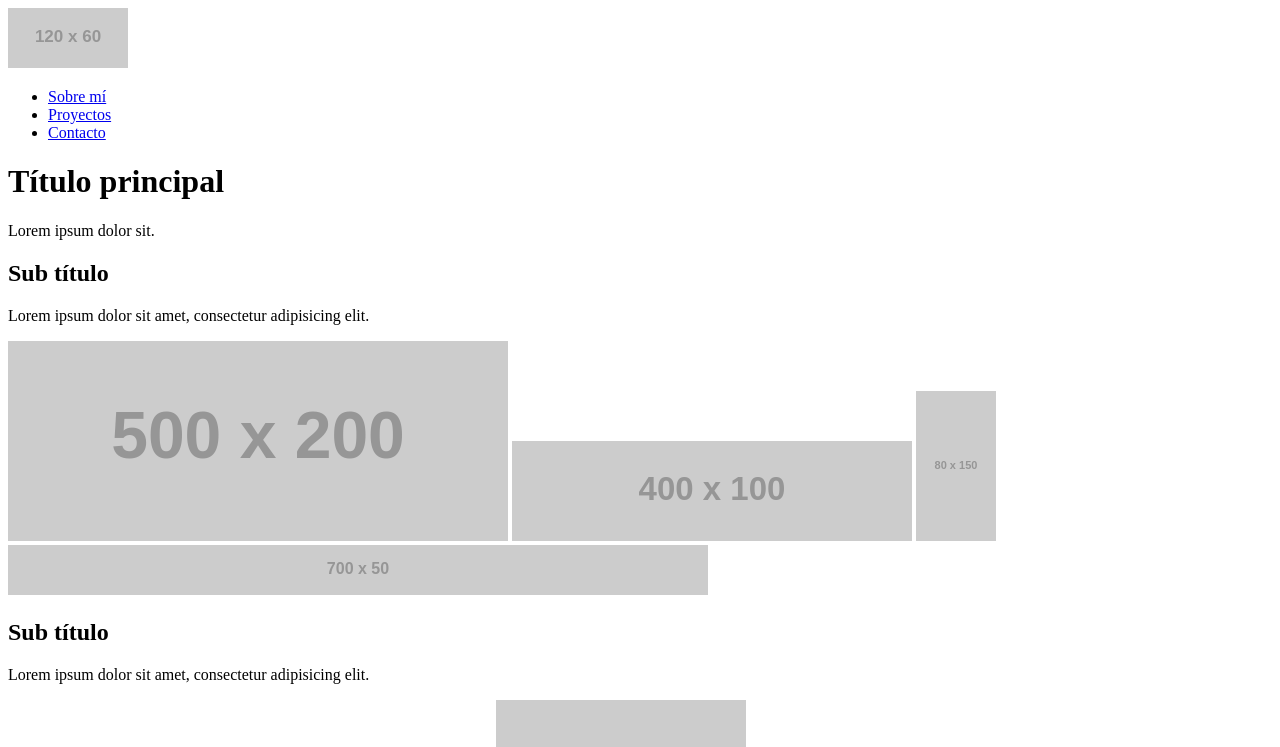
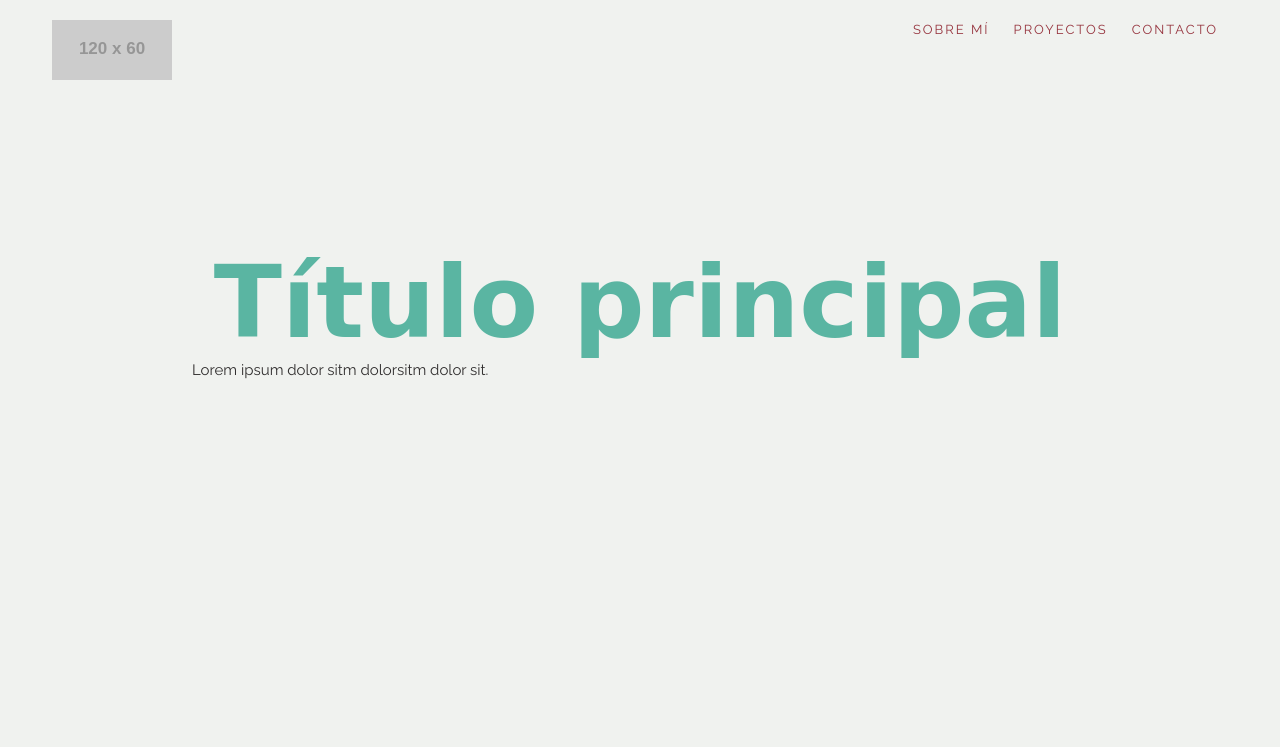
Before and after one commit to gylosada/trabajopractico, a plain HTML site: page index.html in a window 1280 px wide. Shown: the top 747 px of the page. Drawn offline with Linux system fonts and the light colour scheme; placeholder pictures from the web are drawn by us; a web font is replaced by a local one.

Commit message:
Estilos tp

```diff
--- /dev/null
+++ b/css/style.css
@@ -0,0 +1,86 @@
+*{
+	margin: 0;
+}
+
+body{
+	margin: auto;
+	background-color: #F0F2EF;
+}
+
+
+h1,h2{
+	font-family: "Elsie", cursive;
+	color: #5AB5A2;
+}
+
+p{
+	font-family: "Raleway", arial, sans-serif;
+	font-weight: 400;
+	font-size: 15px;
+	color: #312F2F;
+}
+
+h1{
+	font-size: 100px;
+	text-align: center;
+	padding-top: 160px;
+	margin: 0;
+}
+
+h2{
+	font-size: 65px;
+}
+
+h5{
+	font-family: "Raleway", arial, sans-serif;
+	font-weight: 700;
+	font-size: 13px;
+	color: #96343E;
+}
+
+a{
+	text-decoration: none;
+	font-family: "Raleway", arial, sans-serif;
+	font-size: 13px;
+	color: #312F2F;
+}
+
+ul{
+	display: inline-block;
+	float: right;
+}
+
+li{
+	list-style-type: none;
+	display: inline-block;
+	padding: 0 10px 0 10px;
+}
+
+.menu{
+	text-decoration: none;
+	font-family: "Raleway", arial, sans-serif;
+	font-weight: 400;
+	text-transform: uppercase;
+	font-size: 13px;
+	color: #96343E;
+	letter-spacing: 2px;
+}
+
+
+nav{
+	width: 95%;
+	padding-left: 20px;
+	padding-right: 20px;
+	box-sizing: border-box;
+	margin: auto;
+}
+
+header{
+	height: 768px;
+	padding-top: 20px;
+}
+
+.setenta{
+	width: 70%;
+	margin: auto;
+}
--- a/index.html
+++ b/index.html
@@ -3,6 +3,8 @@
 <head>
 	<meta charset="utf-8">
 	<title>Griselda Losada</title>
+	<link rel="stylesheet" type="text/css" href="css/style.css">
+	<link href="https://fonts.googleapis.com/css?family=Elsie:900|Raleway:400,700" rel="stylesheet">
 </head>
 
 <body>
@@ -12,19 +14,19 @@
 				<a href="index.html" alt="gri"><img src="http://placehold.it/120x60"></a>
 				<ul>
 					<li>
-						<a href="sobremi.html">Sobre mí</a>
+						<a class="menu" href="sobremi.html">Sobre mí</a>
 					</li>
 					<li>
-						<a href="proyectos.html">Proyectos</a>
+						<a class="menu" href="proyectos.html">Proyectos</a>
 					</li>
 					<li>
-						<a href="contacto.html">Contacto</a>
+						<a class="menu" href="contacto.html">Contacto</a>
 					</li>
 				</ul>
 			</nav>
-			<div>
+			<div class="setenta">
 				<h1>Título principal</h1>
-				<p>Lorem ipsum dolor sit.</p>
+				<p>Lorem ipsum dolor sitm dolorsitm dolor sit.</p>
 			</div>
 		</div>
 	</header>
@@ -87,8 +89,8 @@
 					<h5>Encontrame en</h5>
 					<ul>
 						<li><a href="https://www.behance.net/grichulosada" target="_blank">Behance</a></li>
-						<li><a href="#" target="_blank">Linkedin</a></li>
-						<li><a href="#" target="_blank">Facebook</a></li>
+						<li><a href="https://www.linkedin.com/in/griselda-losada-703714141/" target="_blank">Linkedin</a></li>
+						<li><a href="https://www.facebook.com/grichulosada" target="_blank">Facebook</a></li>
 						<li><a href="#" target="_blank">Instagram</a></li>
 					</ul>
 				</div>
```
Also changed, not shown: contacto.html (added, +9 -0 lines), proyectos.html (added, +9 -0 lines), sobremi.html (added, +9 -0 lines), 1 other file.
